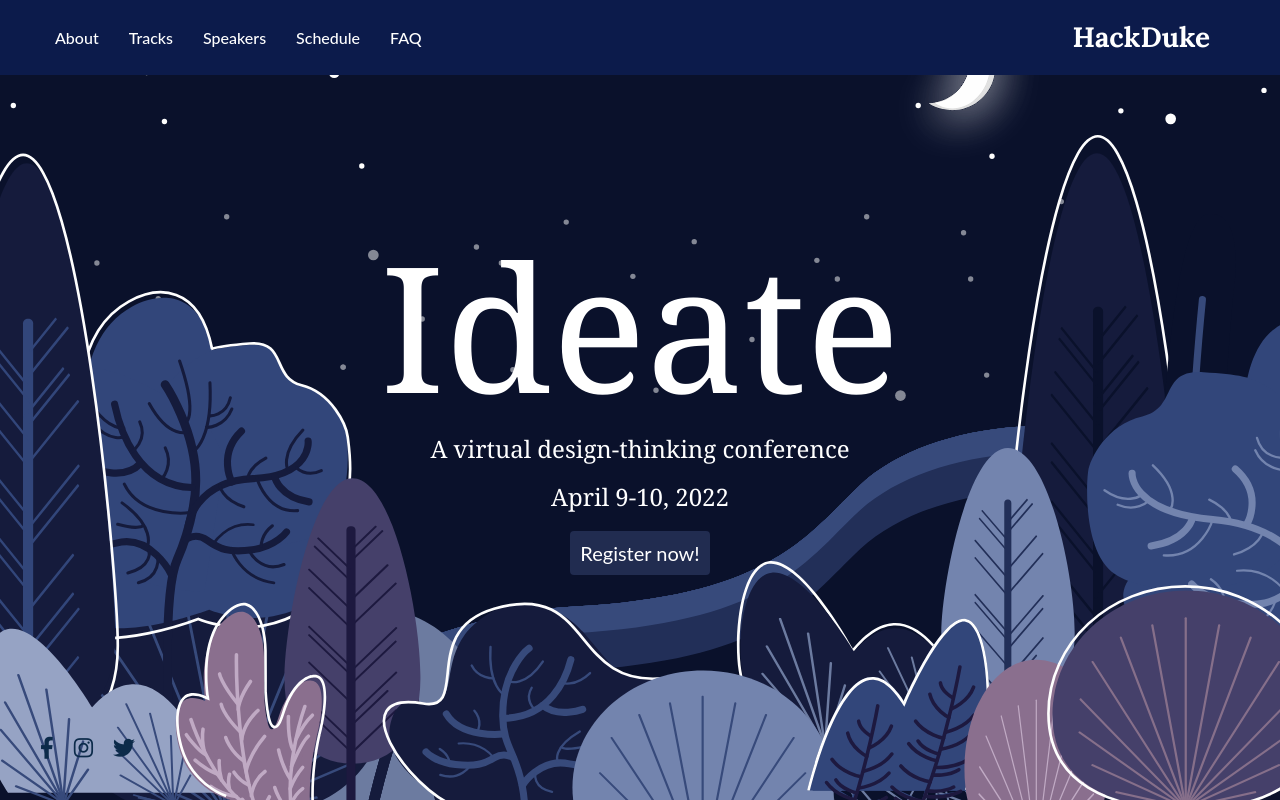
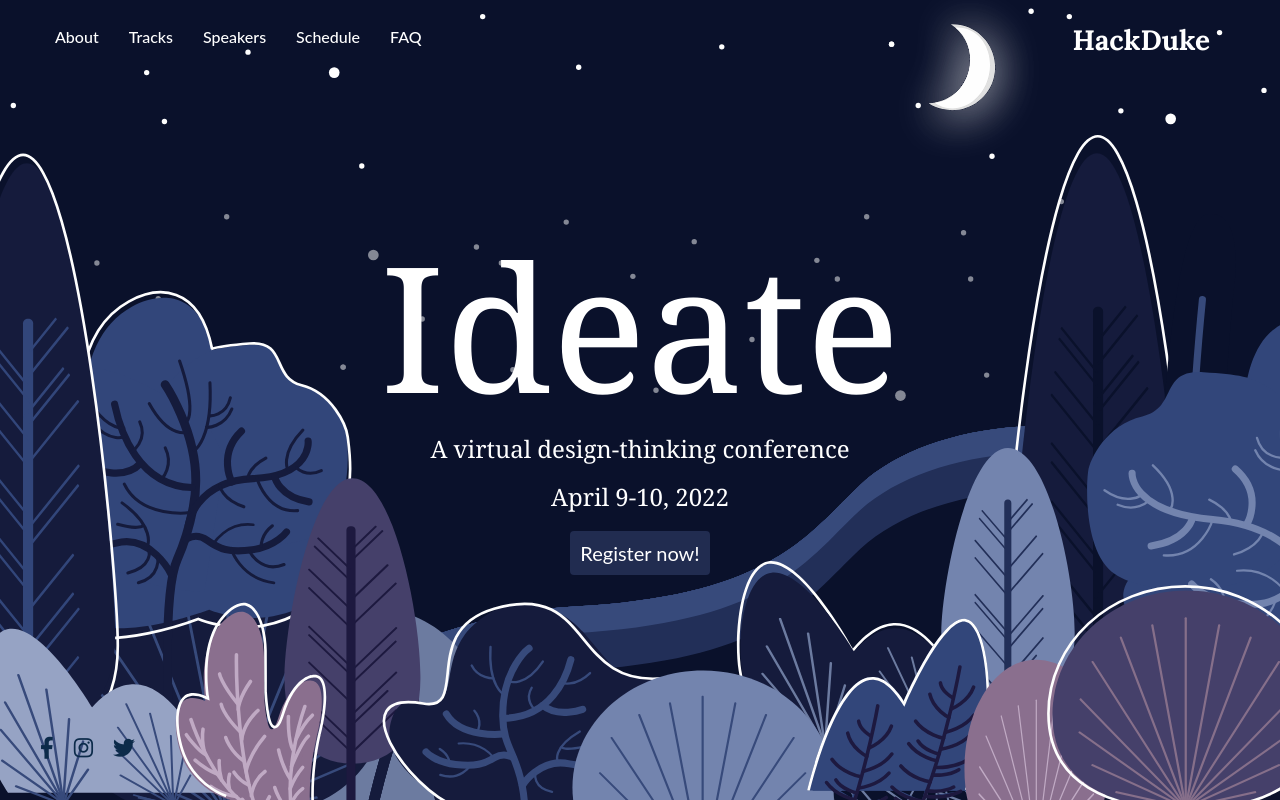
Before and after one commit to hack-duke/ideate-2022, a React (Create React App) app: page / in a window 1280 px wide. Shown: the top 800 px of the page. Built offline with nearby package versions, Linux system fonts and the light colour scheme; a web font is replaced by a local one.

Commit message:
Made navbar transparent and hidden on scroll

```diff
--- a/src/sections/Navbar/Navbar.css
+++ b/src/sections/Navbar/Navbar.css
@@ -72,8 +72,12 @@
     justify-content: center;
     align-items: center;
 
-    background: linear-gradient(#0c1b4b 100%, rgba(251, 230, 219, 0) 100%);
+    /* background: linear-gradient(#0c1b4b 0%, rgba(251, 230, 219, 0) 100%); */
+    /* background: rgba(10, 17, 43); */
     transition: background-color 200ms linear;
+    transition: top 60ms linear;
+
+    /* overflow: hidden; */
 }
 
 #navbar-title {
@@ -82,8 +86,14 @@
     font-weight: bold;
     font-size: 28px;
     line-height: 41px;
-    padding-top: 17px;
-    padding-right: 70px;
+    margin-right: 70px;
+    display: flex;
+    flex-direction: column;
+    justify-content: center;
+    padding-top: 5px;
+    /* margin: auto 70px auto auto; */
+    /* padding-top: 17px;
+    padding-right: 70px; */
 
     color: #FFFFFF;
 }
@@ -111,25 +121,26 @@
 
     display: flex;
     flex-direction: column;
-    justify-content: flex-end;
+    justify-content: space-between;
 
     font-family: Lato;
     font-weight: 500;
     font-size: 16px;
-    line-height: 24px;
+    /* line-height: 24px; */
     padding: 0px 15px;
     color: #FFFFFF;
 }
 
 .navbar-link {
-    align-self: center;
+    padding-top: 25px;
 }
 
 .white-line {
+    justify-self: end;
     background-color: #FFFFFF;
     width: 100%;
     height: 5px;
-    margin-top: 20px;
+    /* margin-top: 20px; */
     visibility: hidden;
 }
 
--- a/src/sections/Navbar/Navbar.js
+++ b/src/sections/Navbar/Navbar.js
@@ -15,7 +15,18 @@ function Navbar() {
 
     // window.addEventListener("scroll", handleScroll);
 
+
+    var prevScrollPos = window.pageYOffset;
+
     const handleScroll = () => {
+        var scrollPos = window.pageYOffset;
+        if (scrollPos > prevScrollPos) {
+            document.getElementById("navbar").style.top = "-70px";
+        } else {
+            document.getElementById("navbar").style.top = "0px";
+        }
+        prevScrollPos = scrollPos;
+
         document.querySelector("#faq-texts").children[1].style.visibility = ""
         document.querySelector("#schedule-texts").children[1].style.visibility = ""
         document.querySelector("#speakers-texts").children[1].style.visibility = ""
```
